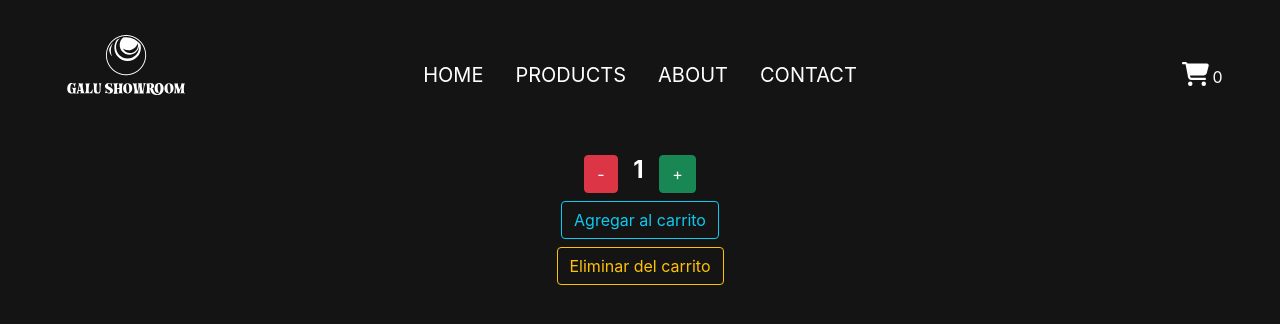
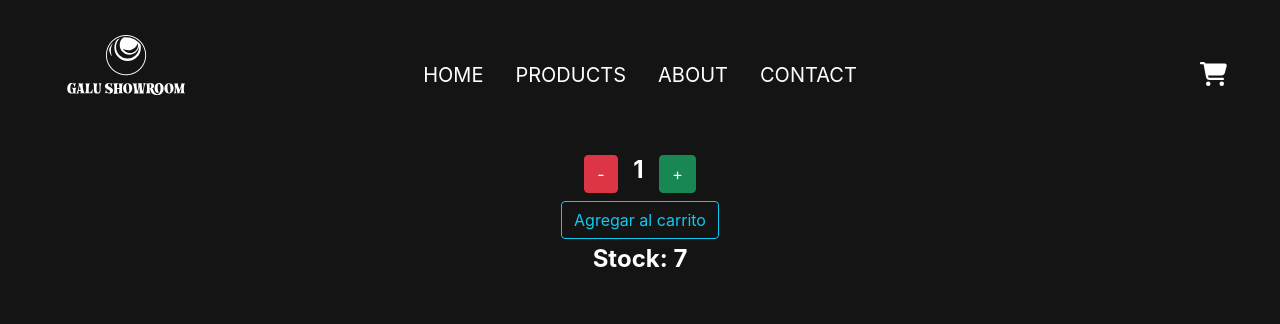
Before and after one commit to LukaLiuzzi/galushowroom, a React (Create React App) app: page / in a window 1280 px wide. Shown: the top 324 px of the page. Built offline with nearby package versions, Linux system fonts and the light colour scheme.

Commit message:
correcciones del tutor

```diff
--- a/src/App.js
+++ b/src/App.js
@@ -4,52 +4,12 @@ import ItemListContainer from './components/ItemListContainer';
 import { useState } from 'react';
 
 function App() {
-	const [cart, setCart] = useState(0);
-	const [counter, setCounter] = useState(1);
 	const [stock, setStock] = useState(7);
-
-	const addItem = () => {
-		setCounter(counter + 1);
-	};
-
-	const removeItem = () => {
-		if (counter > 1) {
-			setCounter(counter - 1);
-		}
-	};
-
-	const addToCart = () => {
-		if (counter <= stock) {
-			setStock(stock - counter);
-			setCart(cart + counter);
-			setCounter(1);
-		} else {
-			alert(
-				'No tenemos tanto stock, nuestro stock es de ' + stock + ' unidades'
-			);
-		}
-	};
-
-	const removeFromCart = () => {
-		if (cart - counter >= 0) {
-			setStock(stock + counter);
-			setCart(cart - counter);
-			setCounter(1);
-		} else {
-			alert('No puedes quitar más de lo que tienes en el carrito');
-		}
-	};
 
 	return (
 		<>
-			<NavBar cart={cart} />
-			<ItemListContainer
-				counter={counter}
-				addItem={addItem}
-				removeItem={removeItem}
-				addToCart={addToCart}
-				removeFromCart={removeFromCart}
-			/>
+			<NavBar />
+			<ItemListContainer stock={stock} setStock={setStock} />
 		</>
 	);
 }
--- a/src/components/CartWidget.jsx
+++ b/src/components/CartWidget.jsx
@@ -2,11 +2,10 @@ import React from 'react';
 import { FontAwesomeIcon } from '@fortawesome/react-fontawesome';
 import { faCartShopping } from '@fortawesome/free-solid-svg-icons';
 
-const CartWidget = ({ cart }) => {
+const CartWidget = () => {
 	return (
 		<>
 			<FontAwesomeIcon icon={faCartShopping} className='text-white text-2xl' />
-			<span className='text-white px-1'>{cart}</span>
 		</>
 	);
 };
--- a/src/components/ItemCount.jsx
+++ b/src/components/ItemCount.jsx
@@ -1,12 +1,6 @@
 import React from 'react';
 
-const ItemCount = ({
-	counter,
-	addItem,
-	removeItem,
-	addToCart,
-	removeFromCart,
-}) => {
+const ItemCount = ({ counter, addItem, removeItem, addToCart, stock }) => {
 	return (
 		<div className='d-flex justify-center items-center flex-col'>
 			<div>
@@ -23,11 +17,7 @@ const ItemCount = ({
 					Agregar al carrito
 				</button>
 			</div>
-			<div className='mt-2'>
-				<button className='btn btn-outline-warning' onClick={removeFromCart}>
-					Eliminar del carrito
-				</button>
-			</div>
+			<span className='badge fs-4'>Stock: {stock}</span>
 		</div>
 	);
 };
--- a/src/components/ItemListContainer.jsx
+++ b/src/components/ItemListContainer.jsx
@@ -1,13 +1,34 @@
-import React from 'react';
+import React, { useState } from 'react';
 import ItemCount from './ItemCount';
 
-const ItemListContainer = ({
-	counter,
-	addItem,
-	removeItem,
-	addToCart,
-	removeFromCart,
-}) => {
+const ItemListContainer = ({ stock, setStock }) => {
+	const [cart, setCart] = useState(0);
+	const [counter, setCounter] = useState(1);
+
+	const addItem = () => {
+		if (counter < stock) {
+			setCounter(counter + 1);
+		}
+	};
+
+	const removeItem = () => {
+		if (counter > 1) {
+			setCounter(counter - 1);
+		}
+	};
+
+	const addToCart = () => {
+		if (counter <= stock) {
+			setStock(stock - counter);
+			setCart(cart + counter);
+			setCounter(1);
+		} else {
+			alert(
+				'No tenemos tanto stock, nuestro stock es de ' + stock + ' unidades'
+			);
+		}
+	};
+
 	return (
 		<>
 			<ItemCount
@@ -15,7 +36,7 @@ const ItemListContainer = ({
 				addItem={addItem}
 				removeItem={removeItem}
 				addToCart={addToCart}
-				removeFromCart={removeFromCart}
+				stock={stock}
 			/>
 		</>
 	);
--- a/src/components/NavBar.jsx
+++ b/src/components/NavBar.jsx
@@ -1,7 +1,7 @@
 import React from 'react';
 import CartWidget from './CartWidget';
 
-function NavBar({ cart }) {
+function NavBar() {
 	return (
 		<header>
 			<nav className='flex justify-between items-center w-11/12 mx-auto'>
@@ -158,7 +158,7 @@ function NavBar({ cart }) {
 				</ul>
 
 				<div>
-					<CartWidget cart={cart} />
+					<CartWidget />
 				</div>
 			</nav>
 		</header>
```
